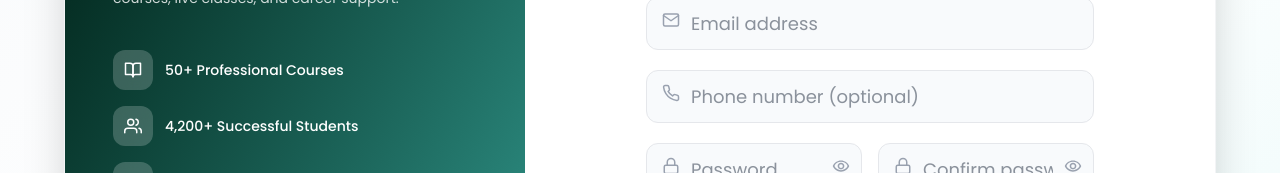
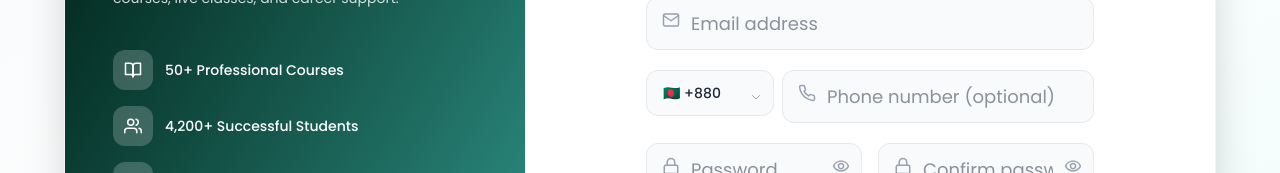
Before and after one commit to sakkib443/zayeduddin-melm, a Next.js app: page /register in a window 1280 px wide. Shown: the part 381-554 px from the top of the page. Built offline with nearby package versions, Linux system fonts and the light colour scheme; no server answers.

Commit message:
style: refine User Management UI, add Country Code to Register, and make Course Create full width

```diff
--- a/src/app/(auth)/register/page.jsx
+++ b/src/app/(auth)/register/page.jsx
@@ -22,6 +22,7 @@ const Register = () => {
     lastName: "",
     email: "",
     phoneNumber: "",
+    countryCode: "+880",
     password: "",
     confirmPassword: "",
   });
@@ -159,6 +160,7 @@ const Register = () => {
           lastName: formData.lastName,
           email: formData.email,
           phone: formData.phoneNumber,
+          countryCode: formData.countryCode,
           password: formData.password,
           role: "student",
         }),
@@ -369,7 +371,33 @@ const Register = () => {
 
                       {/* Phone */}
                       <div>
-                        <div className="relative">
+                        <div className="flex gap-2">
+                          <div className="relative w-32 shrink-0">
+                            <select
+                              name="countryCode"
+                              value={formData.countryCode}
+                              onChange={handleChange}
+                              className={`w-full pl-4 pr-10 py-3 rounded-xl border border-gray-200 bg-gray-50 focus:border-[#021E14] focus:ring-2 focus:ring-[#021E14]/20 outline-none appearance-none transition ${bengaliClass} text-sm font-medium`}
+                            >
+                              <option value="+880">🇧🇩 +880</option>
+                              <option value="+91">🇮🇳 +91</option>
+                              <option value="+1">🇺🇸 +1</option>
+                              <option value="+44">🇬🇧 +44</option>
+                              <option value="+971">🇦🇪 +971</option>
+                              <option value="+966">🇸এ +966</option>
+                              <option value="+92">🇵🇰 +92</option>
+                              <option value="+60">🇲🇾 +60</option>
+                              <option value="+65">🇸🇬 +65</option>
+                              <option value="+61">🇦🇺 +61</option>
+                              <option value="+1">🇨🇦 +1</option>
+                            </select>
+                            <div className="absolute right-3 top-1/2 -translate-y-1/2 pointer-events-none text-gray-400">
+                              <svg width="12" height="12" fill="none" stroke="currentColor" viewBox="0 0 24 24">
+                                <path strokeLinecap="round" strokeLinejoin="round" strokeWidth="2" d="M19 9l-7 7-7-7" />
+                              </svg>
+                            </div>
+                          </div>
+                          <div className="relative flex-1">
                             <FiPhone className="absolute left-4 top-3.5 text-gray-400" size={18} />
                             <input
                               name="phoneNumber"
@@ -378,6 +406,7 @@ const Register = () => {
                               onChange={handleChange}
                               className={`w-full pl-11 pr-4 py-3 rounded-xl border ${fieldErrors.phoneNumber ? 'border-red-400 bg-red-50' : 'border-gray-200 bg-gray-50'} focus:border-[#021E14] focus:ring-2 focus:ring-[#021E14]/20 outline-none transition ${bengaliClass}`}
                             />
+                          </div>
                         </div>
                         {fieldErrors.phoneNumber && <p className="text-red-500 text-[10px] mt-1 ml-1">{fieldErrors.phoneNumber}</p>}
                       </div>
--- a/src/app/(dashboardLayout)/dashboard/admin/course/create/page.jsx
+++ b/src/app/(dashboardLayout)/dashboard/admin/course/create/page.jsx
@@ -20,7 +20,7 @@ export default function CreateCoursePage() {
 
   return (
     <div className="min-h-screen bg-slate-50">
-      <div className="max-w-7xl mx-auto p-6 pb-20">
+      <div className="w-full p-2 md:p-6 pb-20">
 
         {/* Header */}
         <div className="flex flex-col lg:flex-row lg:items-center justify-between gap-4 mb-6">
--- a/src/components/Admin/course/LessonCreateTab.jsx
+++ b/src/components/Admin/course/LessonCreateTab.jsx
@@ -220,7 +220,7 @@ export default function LessonCreateTab() {
     const lastModuleTitle = typeof window !== 'undefined' ? localStorage.getItem('lastCreatedModuleTitle') : null;
 
     return (
-        <div className="max-w-5xl mx-auto space-y-5">
+        <div className="w-full space-y-5">
 
             {/* Header with Course/Module Info & Actions */}
             <div className="bg-white border border-slate-200 rounded-md p-4 shadow-sm">
--- a/src/components/Admin/course/ModuleCreateTab.jsx
+++ b/src/components/Admin/course/ModuleCreateTab.jsx
@@ -120,7 +120,7 @@ export default function ModuleCreateTab({ onSuccess }) {
     const lastCourseTitle = typeof window !== 'undefined' ? localStorage.getItem('lastCreatedCourseTitle') : null;
 
     return (
-        <div className="max-w-4xl mx-auto space-y-5">
+        <div className="w-full space-y-5">
 
             {/* Header with Course Info & Actions */}
             <div className="bg-white border border-slate-200 rounded-md p-4 shadow-sm">
```
Also changed, not shown: src/app/(dashboardLayout)/dashboard/admin/user/page.jsx (+18 -18 lines). Lines whose indentation alone changed are shown as unchanged.
